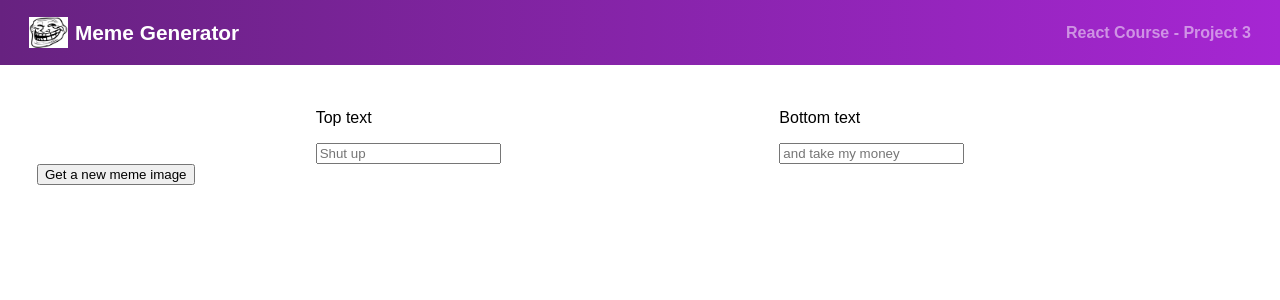
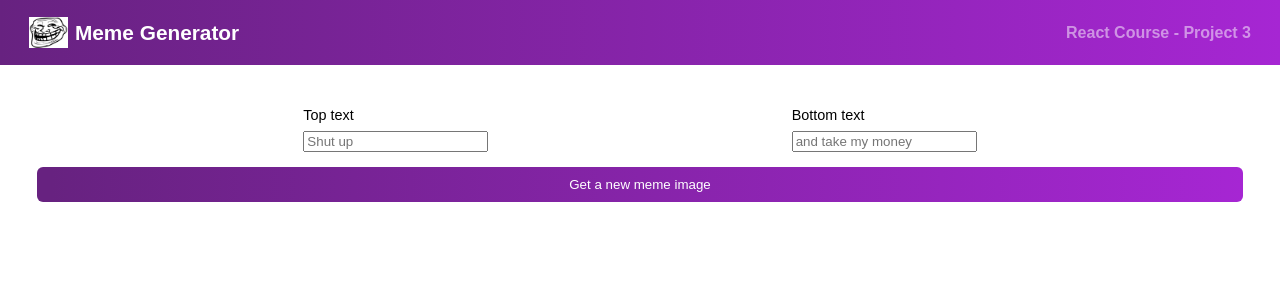
Before and after one commit to Halnon/Meme-Generator, a React app: page / in a window 1280 px wide. Shown: the top 300 px of the page. Built offline with nearby package versions, Linux system fonts and the light colour scheme; the HTML template or start-up script is replaced by a standard one.

Commit message:
add further styles

```diff
--- a/src/index.css
+++ b/src/index.css
@@ -50,6 +50,17 @@ body {
     opacity: 0.5;
 }
 
+/*MEME FORM STYLES*/
+
+.form--container {
+    margin: 28px 37px;
+}
+
+.labels--container {
+    display: flex;
+    justify-content: space-evenly;
+}
+
 /*FORM STYLES*/
 
 .form--container {
@@ -60,3 +71,30 @@ body {
     display: flex;
     justify-content: space-evenly;
 }
+
+#label--container1 {
+    width: 222px;
+    height: 55px;
+}
+
+.label--title {
+    font-size: 0.9rem;
+    font-weight: 500;
+    margin-bottom: 0.5rem;
+}
+
+.input {
+    padding: 10.5px 9px;
+    width: 80%;
+    font-size: 0.75rem;
+}
+
+.submit--input {
+    width: 100%;
+    margin: 15px 0;
+    padding: 10px 0;
+    background: linear-gradient(90deg, #672280 1.18%, #A626D3 100%);
+    color: white;
+    border-radius: 6px;
+    border: none;
+}
```
